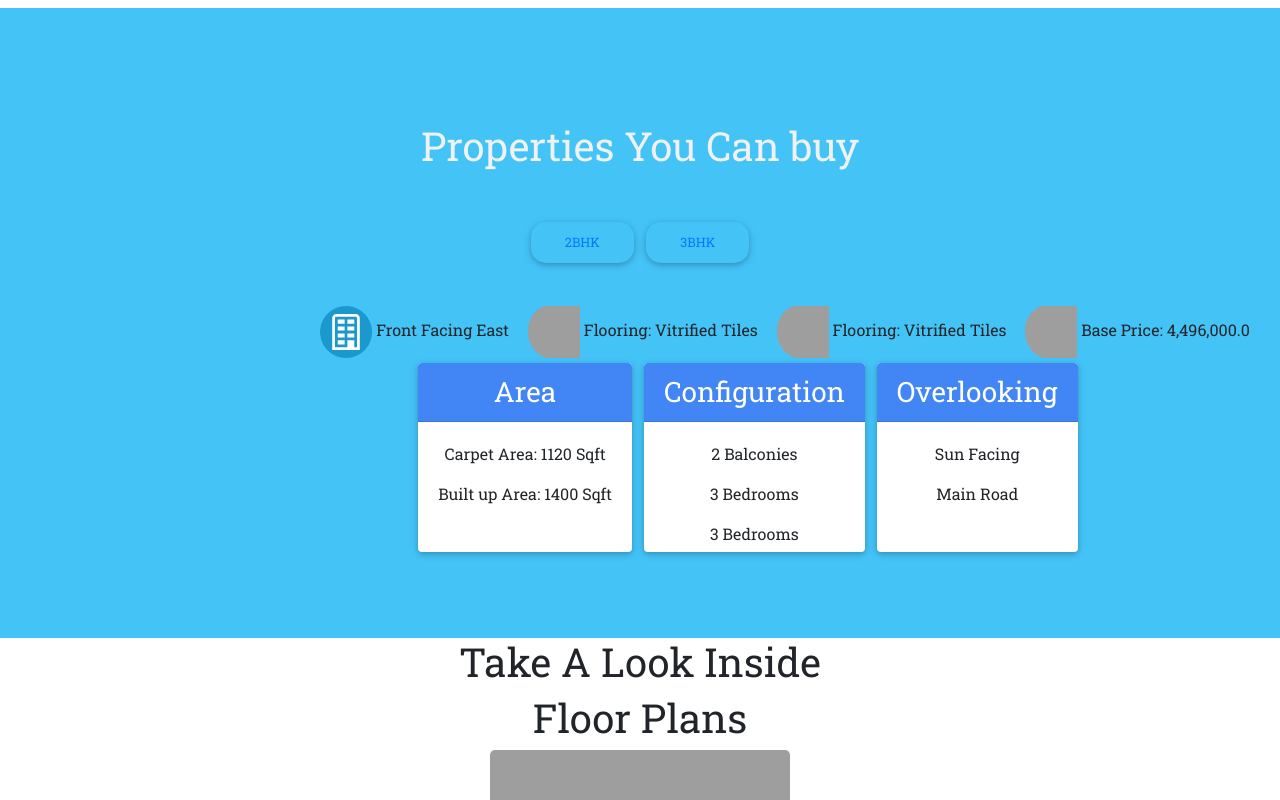
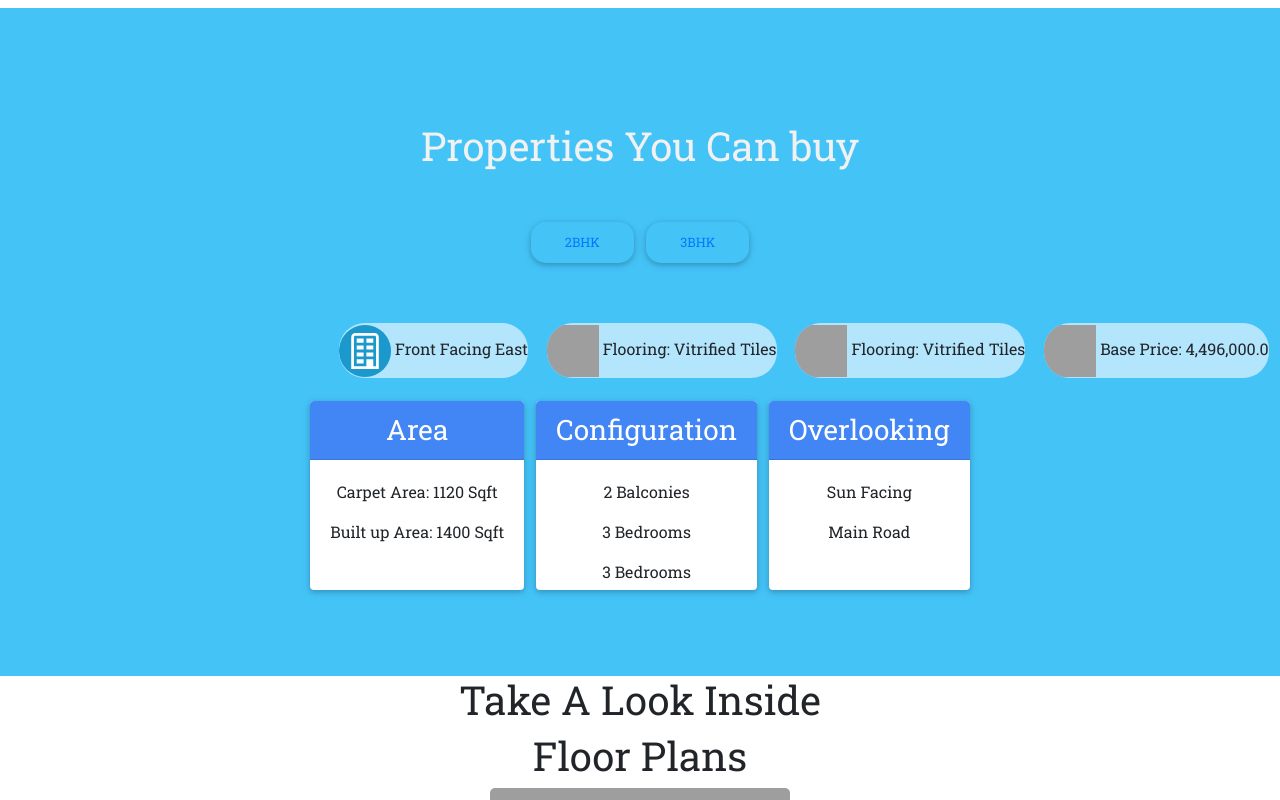
Before and after one commit to Suesanz/buillder, a plain HTML site: page index.html in a window 1280 px wide. Shown: the part 1714-2514 px from the top of the page. Drawn offline with nearby package versions, Linux system fonts and the light colour scheme; grey boxes are pictures that could not be loaded.

Commit message:
first commit

```diff
--- a/index.html
+++ b/index.html
@@ -182,7 +182,6 @@
             </div>
             <div class="chip cc chip-lg">
                 <img src="pics/Construction.svg" alt="Contact Person"> Construction By: A D
-                Infraheight Builders Pvt. Ltd.
             </div>
         </div>
     </div>
@@ -470,22 +469,22 @@
         </ul>
     </div>
     <div class="container " id="cont2">
-        <div class="row ">
-            <div class="chip chip-lg ">
+        <div class="row " id="row1">
+            <div class="chip cc chip-lg ">
                 <img src="pics/Building.svg"> Front Facing East
             </div>
 
-            <div class="chip chip-lg">
+            <div class="chip cc chip-lg">
                 <img src="https://cdn.adinfraheight.com/static/images/catalog_icons/Home.svg" alt="Contact Person">
                 Flooring: Vitrified Tiles
             </div>
 
-            <div class="chip chip-lg">
+            <div class="chip cc chip-lg">
                 <img src="https://cdn.adinfraheight.com/static/images/catalog_icons/User.svg" alt="Contact Person">
                 Flooring: Vitrified Tiles
             </div>
 
-            <div class="chip chip-lg">
+            <div class="chip cc chip-lg">
                 <img src="https://cdn.adinfraheight.com/static/images/catalog_icons/Rupee.svg" alt="Contact Person">
                 Base Price: 4,496,000.0
             </div>
--- a/styles.css
+++ b/styles.css
@@ -25,10 +25,14 @@
 padding: 0.5cm;
 
 }
+#row1{
+    padding: 0.5cm;
+}
 .cc{
     background-color:#B3E5FC;
 
 }
+
 .chip.chip-md img {
     height: 42px;
     width: 42px;
@@ -146,7 +150,7 @@ figcaption {
 }
 
 #panel1 {
-    margin-left: 30%;
+    text-align: center;
 }
 
 #panel1 > .card {
```
